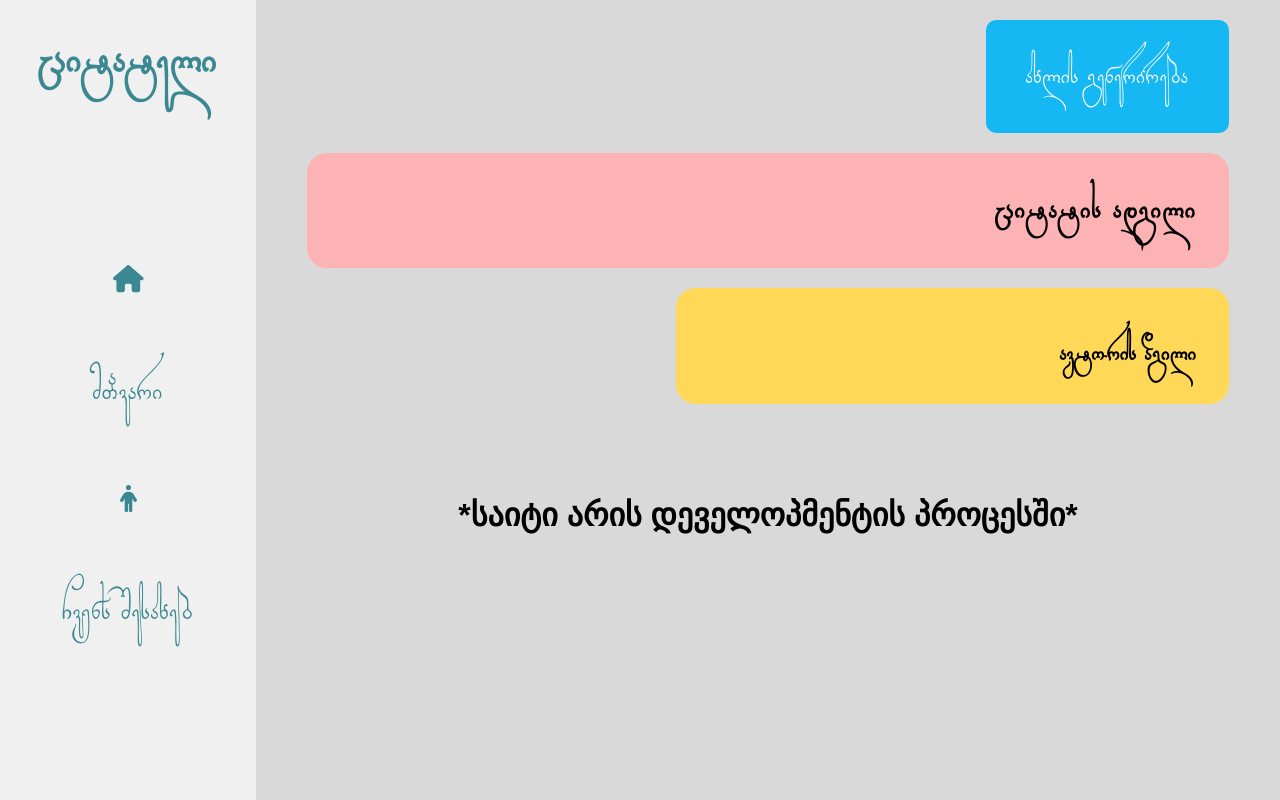
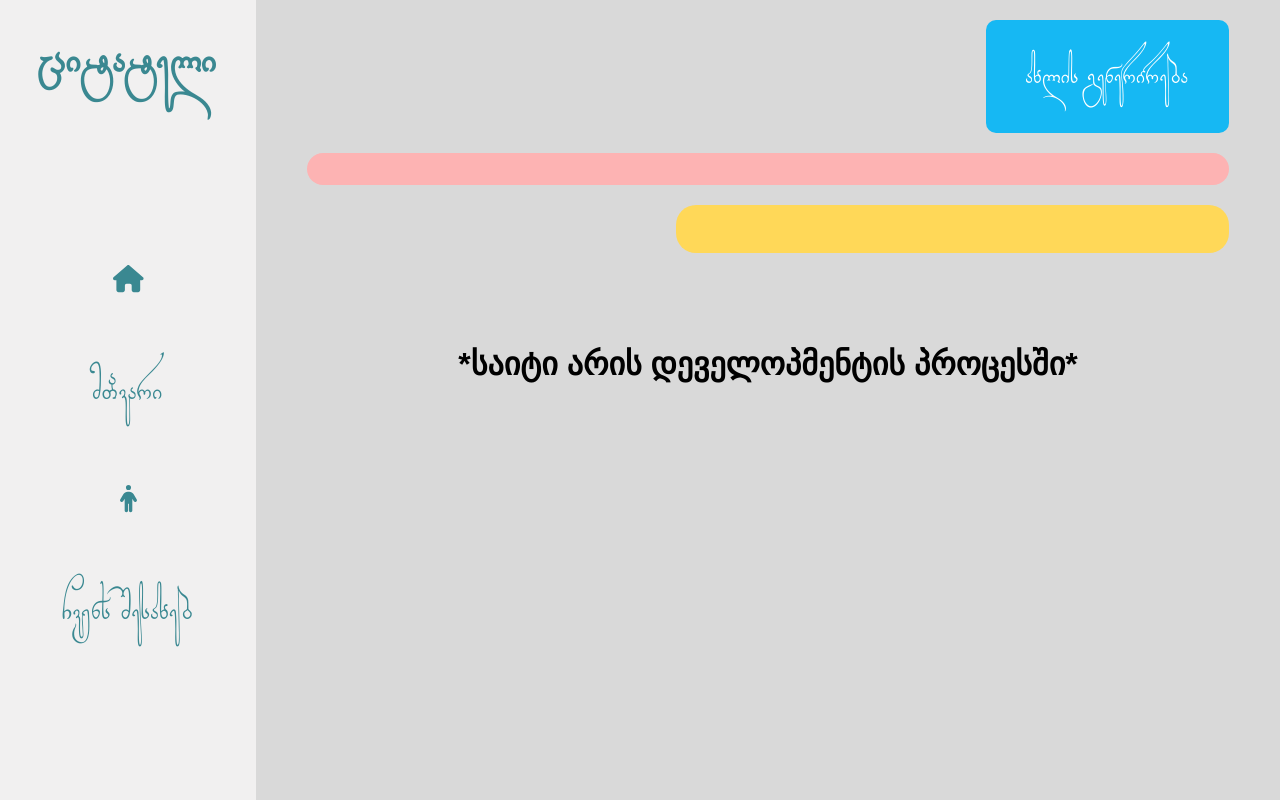
Before and after one commit to archiltavdgiridze/tsitatelli, a React (Create React App) app: page / in a window 1280 px wide. Built offline with nearby package versions, Linux system fonts and the light colour scheme.

Commit message:
linked local database to react and it shows random quotes on website

```diff
--- a/src/Components/MainComponents/MainPage.jsx
+++ b/src/Components/MainComponents/MainPage.jsx
@@ -1,19 +1,29 @@
-import React from "react";
+import React, {useState, useEffect} from "react";
+import quoteBase from "../../quoteBase.json";
 
 const MainPage = () => {
+  const [quote, setQuote] = useState("");
+  const [author, setAuthor] = useState("");
+
+  function genQuote() {
+    const randomIndex = Math.floor(Math.random() * quoteBase.length);
+    setQuote(quoteBase[randomIndex].quote);
+    setAuthor(quoteBase[randomIndex].nameSurname);
+  }
+
   return (
     <div className="result rightDiv">
       <div className="result_wrapper rightDivWrapper" id="data-container">
         <div className="generatorBtn" id="generatorBtn">
-          <button>ახლის გენერირება</button>
+          <button onClick={genQuote}>ახლის გენერირება</button>
         </div>
         <div className="quote">
           <i className="fa-solid fa-quote-left"></i>
-          <h3 className="generatedQuote">ციტატის ადგილი</h3>
+          <h3 className="generatedQuote">{quote}</h3>
         </div>
         <div className="author">
           <i className="fa-solid fa-pen-nib"></i>
-          <h3 className="generatedAuthor">ავტორის ადგილი</h3>
+          <h3 className="generatedAuthor">{author}</h3>
         </div>
       </div>
       <div className="dev-info">
--- a/src/Components/MainComponents/Sidebar.jsx
+++ b/src/Components/MainComponents/Sidebar.jsx
@@ -14,31 +14,14 @@ const Sidebar = () => {
       <div className="sidebar_content">
         <ul>
           <li>
-            {/* <a href="index.html"> */}
-              <i class="fa-solid fa-user"></i>
-              <FontAwesomeIcon icon={faHouse} />
-              <p className="sidebar-texts">მთავარი</p>
-            {/* </a> */}
+            <i className="fa-solid fa-user"></i>
+            <FontAwesomeIcon icon={faHouse} />
+            <p className="sidebar-texts">მთავარი</p>
           </li>
-          {/*<li>
-            <a href="">
-              <i data-feather="filter"></i>
-              ფილტრი
-            </a>
-          </li>*/}
           <li>
-            {/* <a href="about_us.html"> */}
-              <FontAwesomeIcon icon={faPerson} />
-
-              <p className="sidebar-texts">ჩვენს შესახებ</p>
-            {/* </a> */}
+            <FontAwesomeIcon icon={faPerson} />
+            <p className="sidebar-texts">ჩვენს შესახებ</p>
           </li>
-          {/*<li>
-            <a href="contact.html">
-              <i data-feather="phone"></i>
-              კონტაქტი
-            </a>
-          </li>*/}
         </ul>
       </div>
     </div>
```
Also changed, not shown: src/quoteBase.json (renamed from src/Components/MainComponents/quoteBase.json).
